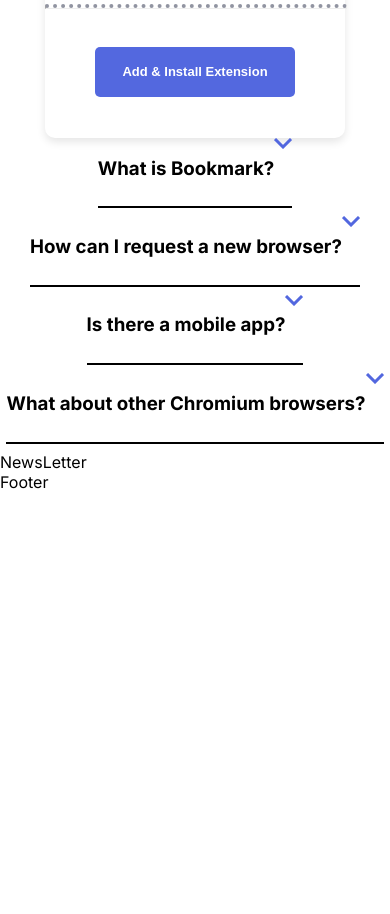
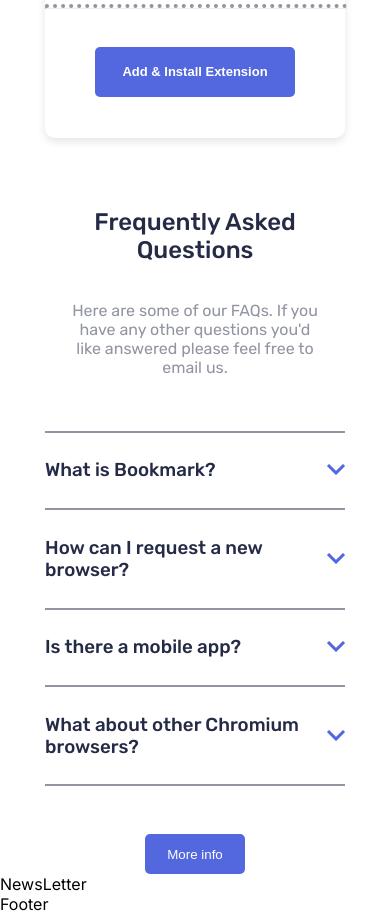
Before and after one commit to chinmayagarwal3007/bookmark-landing-page, a Next.js app: page / in a window 390 px wide. Shown: the part 2980-3894 px from the top of the page. Before the commit the page ends 3472 px from the top, so only its background shows below. Built offline with nearby package versions, Linux system fonts and the light colour scheme.

Commit message:
faq done

```diff
--- a/src/components/faq/Faq.jsx
+++ b/src/components/faq/Faq.jsx
@@ -11,9 +11,16 @@
 
   return (
     <div className={styles.container}>
-      <div>
+
+      <div className={styles.intro}>
+        <h2>Frequently Asked Questions</h2>
+        <p>Here are some of our FAQs. If you have any other questions you'd like answered please feel free to email us.</p>
+      </div>
+
+      <div className={styles.box}>
+        <hr className={styles.line} />
         <div className={styles.heading}>
-          <h3 style={{ color: open1 ? 'hsl(0, 94%, 66%)' : 'black' }}>
+          <h3 onClick={() => setOpen1(!open1)}>
             What is Bookmark?
           </h3>
           <Image
@@ -39,9 +46,9 @@
         <hr className={styles.line} />
       </div>
 
-      <div>
+      <div className={styles.box}>
         <div className={styles.heading}>
-          <h3>How can I request a new browser?</h3>
+          <h3 onClick={() => setOpen2(!open2)}>How can I request a new browser?</h3>
           <Image
             className={styles.arrow}
             src="/icon-arrow-down.png"
@@ -67,9 +74,9 @@
         <hr className={styles.line} />
       </div>
 
-      <div>
+      <div className={styles.box}>
         <div className={styles.heading}>
-          <h3>Is there a mobile app?</h3>
+          <h3 onClick={() => setOpen3(!open3)}>Is there a mobile app?</h3>
           <Image
             className={styles.arrow}
             src="/icon-arrow-down.png"
@@ -93,9 +100,9 @@
         <hr className={styles.line} />
       </div>
 
-      <div>
+      <div className={styles.box}>
         <div className={styles.heading}>
-          <h3>What about other Chromium browsers?</h3>
+          <h3 onClick={() => setOpen4(!open4)}>What about other Chromium browsers?</h3>
           <Image
             className={styles.arrow}
             src="/icon-arrow-down.png"
@@ -117,6 +124,8 @@
         )}
         <hr className={styles.line} />
       </div>
+
+      <button className={styles.btn}>More info</button>
     </div>
   );
 };
--- a/src/components/faq/faq.module.css
+++ b/src/components/faq/faq.module.css
@@ -1,4 +1,6 @@
 .container{
+    font-family: 'Rubik';
+    margin-top: 50px;
     display: flex;
     flex-direction: column;
     align-items: center;
@@ -7,8 +9,124 @@
 
 .heading{
     display: flex;
+    align-items: center;
+    justify-content: space-between;
+    width: 500px;
+    color: hsl(229, 31%, 21%);
+
+}
+
+.heading h3{
+    font-weight: 500;
+}
+
+.heading h3:hover{
+    color: hsl(0, 94%, 66%);
+
+}
+
+.box{
+    cursor: pointer;
+}
+
+.box p{
+    width: 500px;
+    color: hsl(229, 8%, 60%);
+}
+
+.intro{
+    width: 450px;
+    display: flex;
+    flex-direction: column;
+    gap: 1px;
+    align-items: center;
+    margin-bottom: 30px;
+}
+
+.intro p{
+    text-align: center;
+    color: hsl(229, 8%, 60%);
+}
+
+.intro h2{
+    text-align: center;
+    color: hsl(229, 31%, 21%);
+    font-weight: 500;
 }
 
 .line{
-    border: 1px solid black;
+    border: 1px solid hsl(229, 8%, 60%);
 }
+
+.btn{
+    margin-top: 40px;
+    height: 40px;
+    width: 100px;
+    background-color: hsl(231, 69%, 60%);
+    border-radius: 5px;
+    color: white;
+    border: none;
+    font-weight: 500;
+}
+
+.btn:hover{
+    background-color: transparent;
+    color: hsl(231, 69%, 60%);
+    border: solid hsl(231, 69%, 60%) 2px;
+}
+
+
+@media (max-width: 350px){
+
+    .heading{
+        width: 200px;
+    }
+
+    .box p{
+        width: 200px;
+    }
+    .intro{
+        width: 150px;
+    }
+    .heading h3{
+        font-size: 20px;
+    }
+    .box p{
+        font-size: 16px;
+    }
+
+    .btn{
+        margin-top: 30px;
+        height: 35px;
+        width: 88px;
+    }
+}
+
+@media (min-width: 350px) and (max-width: 450px){
+    .heading{
+        width: 300px;
+    }
+
+    .box p{
+        width: 300px;
+    }
+    .intro{
+        width: 250px;
+    }
+}
+
+
+@media (min-width: 450px) and (max-width: 550px){
+
+    .heading{
+        width: 400px;
+    }
+
+    .box p{
+        width: 400px;
+    }
+    .intro{
+        width: 350px;
+    }
+
+}
```
